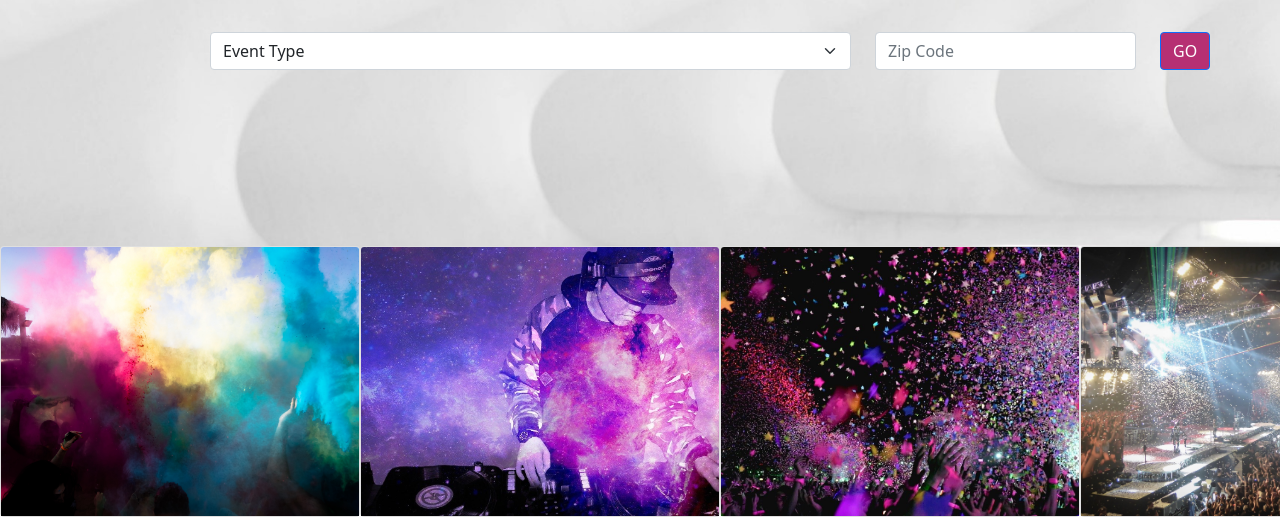
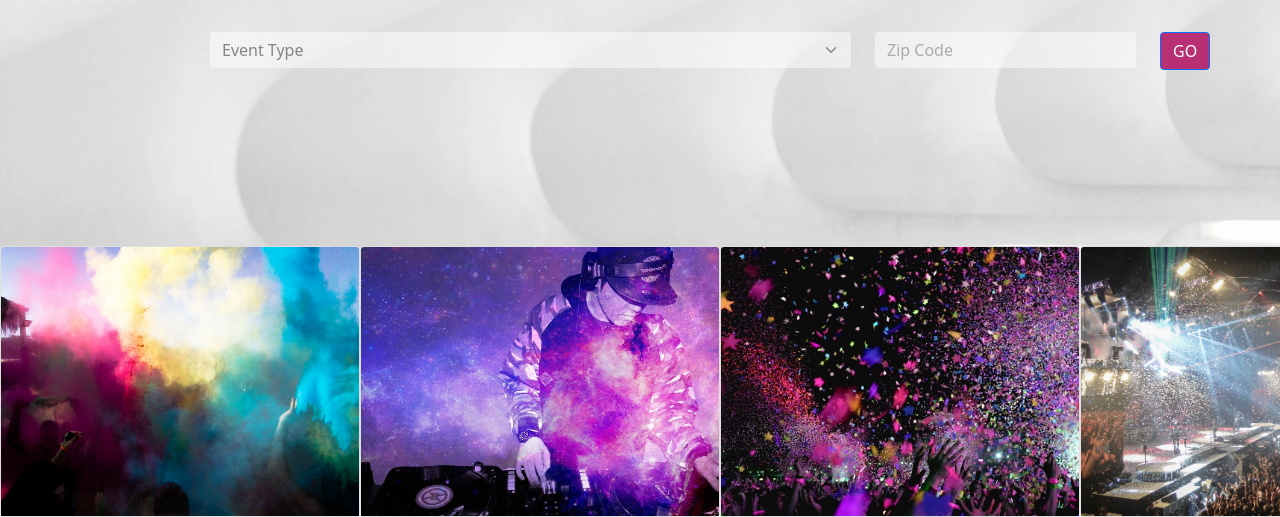
Before and after one commit to Thewa55/Vibrant-Events, a plain HTML site: page index.html in a window 1280 px wide. Shown: the part 446-963 px from the top of the page. Drawn offline with nearby package versions, Linux system fonts and the light colour scheme.

Commit message:
Converted styling

```diff
--- a/assets/css/index.css
+++ b/assets/css/index.css
@@ -109,7 +109,7 @@ p {
   margin-right: 8em;
 }
 .icon{
-  height: 48px;
+  height: 36px;
   padding-right: 1em;
   margin-top: 2em;
   margin-bottom: 2em;
--- a/index.html
+++ b/index.html
@@ -20,8 +20,8 @@
         <div class="container" >
             <div class="row mt-5" style="margin-top: 50px;">
                 <div class="col-7">
-                    <select class="form-select" aria-label="Default select example">
-                        <option selected>Event Type</option>
+                    <select class="form-select" style="border: none; opacity: 0.5;" class="Default select example">
+                        <option selected style="border: none; opacity: 0.5">Event Type</option>
                         <option value="1">Holi</option>
                         <option value="2">Concert</option>
                         <option value="3">Convention</option>
@@ -37,7 +37,7 @@
                 </div>
                 <div class="col-3">
                     <div class="input-group mb-3">
-                        <input type="text" class="form-control" placeholder="Zip Code" aria-label="Zip Codee" aria-describedby="basic-addon2">
+                        <input type="text" style="border: none; opacity: 0.5;" class="form-control" placeholder="Zip Code" aria-label="Zip Codee" aria-describedby="basic-addon2">
                     </div>
                 </div>
                 <div class="col-1">
```
